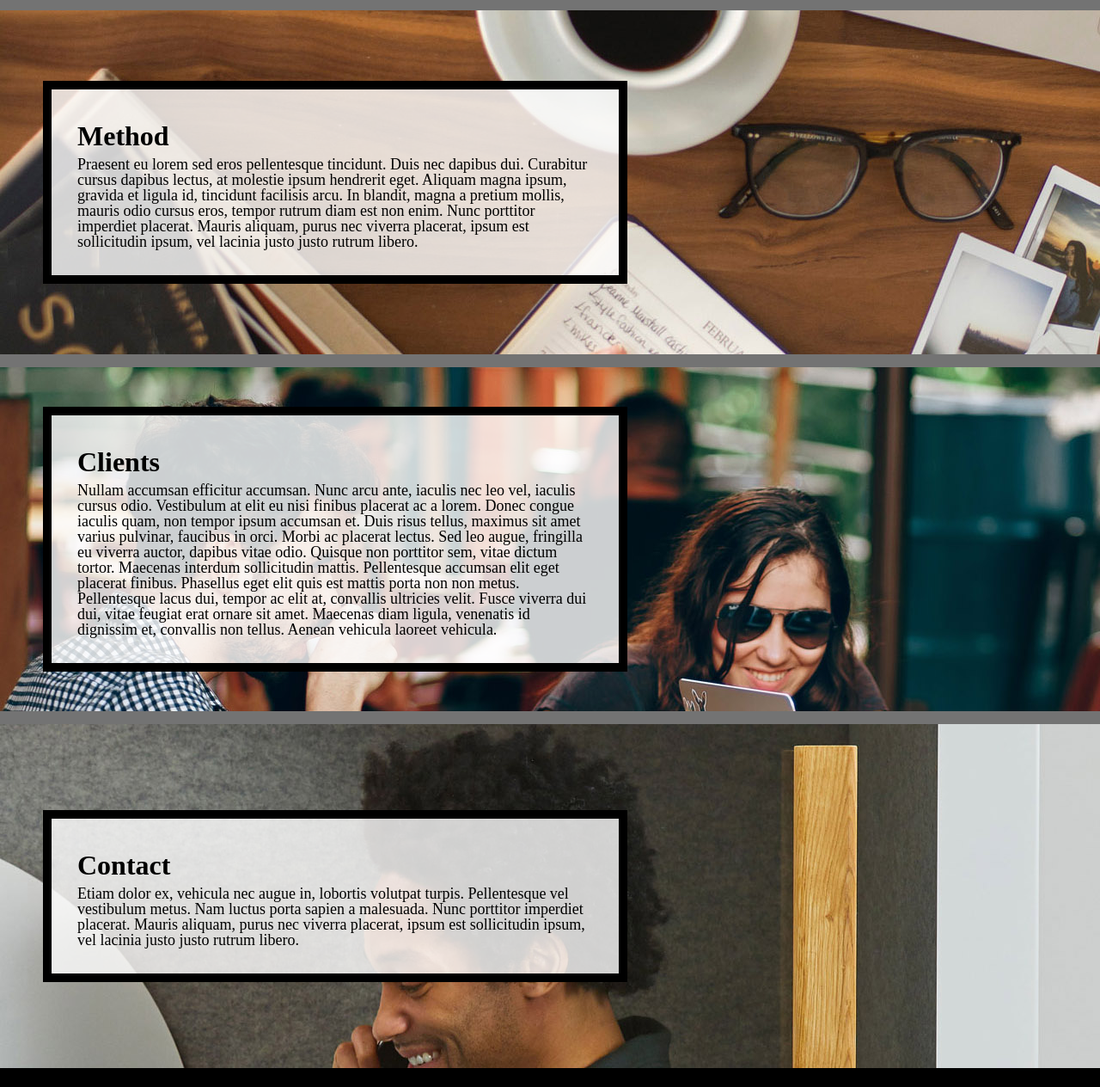
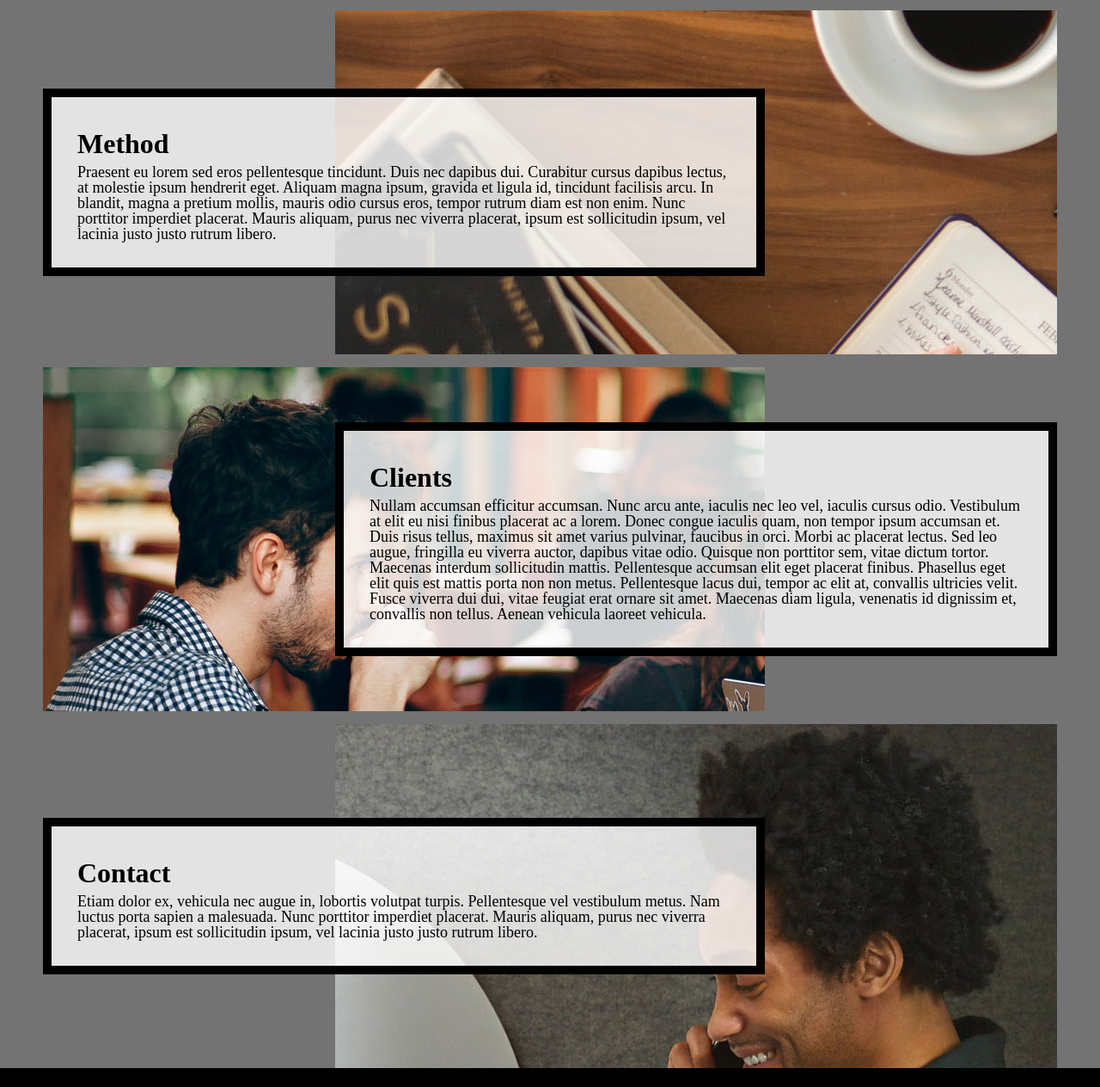
Before and after one commit to arrudolph11/homework5-2021, a plain HTML site: page index.html in a window 1280 px wide. Shown: the part 896-2160 px from the top of the page at 86% size. Drawn offline with Linux system fonts and the light colour scheme; files whose address does not match are found by name.

Commit message:
autograder attempt 2

```diff
--- a/css/style.css
+++ b/css/style.css
@@ -37,6 +37,7 @@ nav{
   text-align: left;
 }
 
+
 header p{
   color: white;
   font-size: 24px;
@@ -59,14 +60,15 @@ footer{
 nav a{
   color: black;
   font-weight: bold;
+  text-decoration: none;
   /* Requirement 1 code here*/
-  text-decoration: none;
 }
 
-  /* Requirement 2 code here*/
 a:hover{
   text-decoration: underline;
 }
+  /* Requirement 2 code here*/
+
 
 
 .skip a{
@@ -76,28 +78,27 @@ a:hover{
   -webkit-transition: top 1s ease-out;
   transition: top 1s ease-out;
   z-index: 1;
+
+  /* Requirement 3a code here*/
+  /* top: 40px; */
+  /* The link is positioned 40px above the top of it’s parent element (it is hidden by default). */
+  top: -40px;
   position: absolute;
-  top: -40px;
-  /* The link is positioned 40px aboce the top of it's parent element and hidden by deafault */
-  /* Requirement 3a code here*/
 
 }
 
 /* Requirement 3b code here*/
-
-.skip a:focus-visible{
+/* When the link is in focus it is positioned even with the top of it’s parent (so it is visible only when in focus.)
+ */
+ .skip a:focus{
+  /* top: -100px; */
   position: relative;
   top: 0px;
  }
 
-
-
 /* Requirement 4 code here*/
 *:focus{
-border-top: 2px solid;
-border-bottom: 2px solid;
-border-left: 2px solid;
-border-right: 2px solid;
+  border: solid 2px;
 }
 
 
@@ -105,10 +106,9 @@ border-right: 2px solid;
   /* Requirement 5 code here*/
   display: grid;
   grid-template-columns: 1fr 5fr 1fr;
-/* grid-template-rows: 5 auto; */
-/* grid-row:  1 /  5; */
   grid-template-rows: auto auto auto auto auto;
   grid-row-gap: 15px;
+
 }
 
 /* Remainder of requirements here: */
@@ -134,109 +134,83 @@ header{
   grid-column: 1/-1;
   max-height: 700px;
   overflow: hidden;
-  grid-row: 2 / span 1;
+  grid-row: 2/span 1;
 }
 
 .about{
-  grid-column: 2 / span 1;
-  grid-row: 2 / span 1;
+ grid-column: 2/span 1;
+ grid-row: 2/span 1;
 }
 
 .method-image{
+  grid-column: 1/-1;
   max-height: 700px;
-  grid-column: 1/-1;
   overflow: hidden;
-  grid-row: 3 / span 1;
+  grid-row: 3/span 1;
 }
 
 .method{
-  grid-column: 2 / span 1;
-  grid-row: 3 / span 1;
-}
-
-.clients{
-  grid-column: 2 / span 1;
-  grid-row: 4 / span 1;
-}
-
-.contact{
-  grid-column: 2 / span 1;
-  grid-row: 5 / span 1;
+  grid-column: 2/span 1;
+  grid-row: 3/span 1;
 }
 
 .clients-image{
   grid-column: 1/-1;
   max-height: 700px;
-  grid-row: 4 / span 1;
   overflow: hidden;
+  grid-row: 4/span 1;
+}
+
+.clients{
+  grid-column: 2/span 1;
+  grid-row: 4/span 1;
 }
 
 .contact-image{
   grid-column: 1/-1;
   max-height: 700px;
   overflow: hidden;
-  grid-row: 5 / span 1;
+  grid-row: 5/span 1;
 }
-/* You need to write some of your own selectors here */
 
+.contact{
+  grid-column: 2/span 1;
+  grid-row: 5/span 1;
+}
 
 
 .text-block{
   background-color: rgba(255, 255, 255, .8);
   border: 10px solid black;
   padding: 30px;
-  /* text-align: center; */
+
+  /* Your code here */
   align-self: center;
-  /* Your code here */
 
 }
 
 @media screen and (min-width: 800px){
   nav{
     padding: 30px 0;
+    align-self: flex-end;
+    /* Your code here */
     text-align: right;
-
-    /* Your code here */
   }
 
   .container{
     display: grid;
     grid-template-columns: 50px auto 500px auto 50px;
-   grid-template-rows: 400px 400px 400px 400px 400px;
+    grid-template-rows:  400px 400px 400px 400px 400px;
   }
 
+  .method, .contact, .about-image, .clients-image{
+    grid-column: 2/ span 2;
 
-
-  .about-image{
-   grid-column-start: 2 / span 2;
   }
 
-  .about{
-    grid-column-start: 3 / span 2;
-  }
+  .about, .clients, .method-image, .contact-image{
+    grid-column: 3/ span 2;
 
-  .method-image{
-    grid-column-start: 3 / span 2;
-  }
-
-  .method{
-    grid-column-start: 2 / span 2;
-  }
-
-  .clients-image{
-    grid-column-start: 2 / span 2;
-  }
-
-  .clients{
-    grid-column-start: 3 / span 2;
-  }
-
-  .contact-image{
-    grid-column-start: 3 / span 2;
-  }
-
-  .contact{
-    grid-column-start: 2 / span 2;
   }
 
 }
```
Lines whose indentation alone changed are shown as unchanged.
